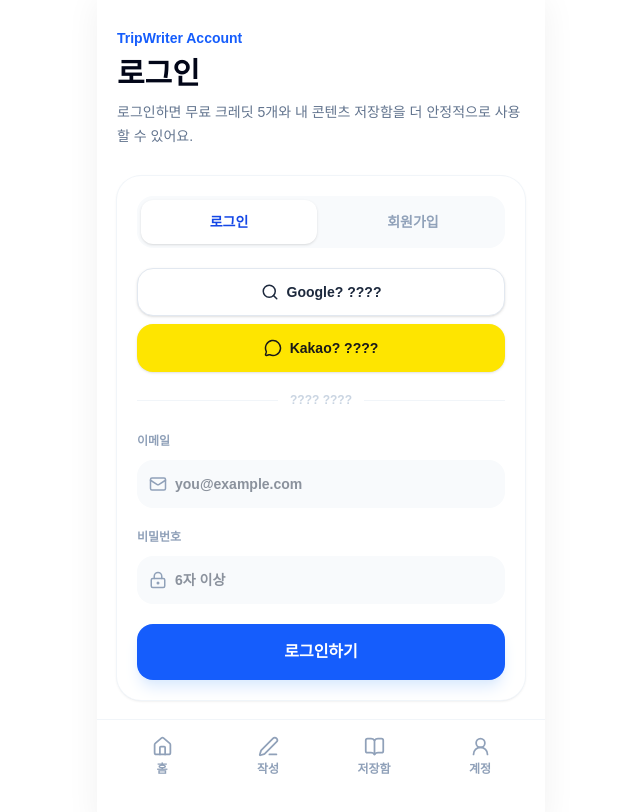
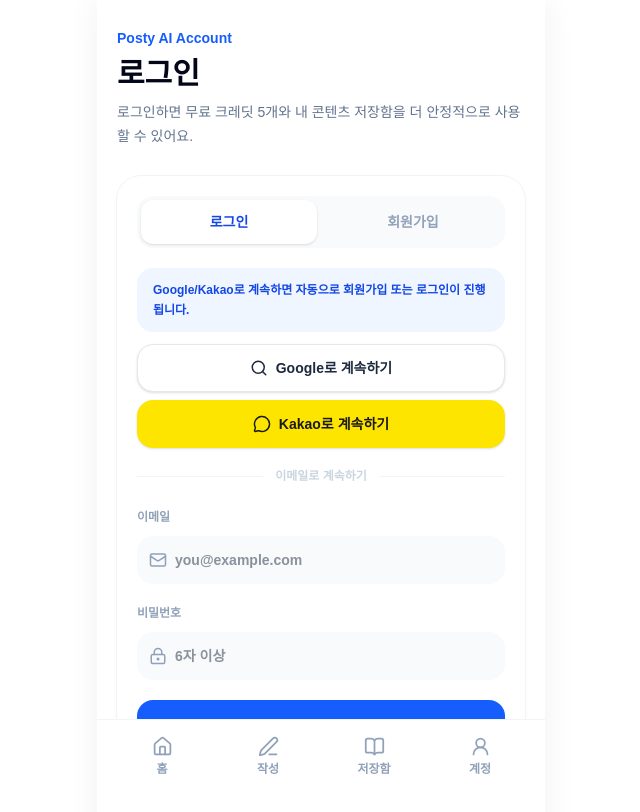
Before and after one commit to mykim2732/tripwriter, a Next.js app: page /login in a window 1280 px wide. Shown: the top 812 px of the page, without its empty margins (319-959 px from the left). Built offline with nearby package versions, Linux system fonts and the light colour scheme; no server answers.

Commit message:
Sprint 61: unify social login signup

```diff
--- a/app/auth/callback/page.tsx
+++ b/app/auth/callback/page.tsx
@@ -4,6 +4,7 @@
 import { useRouter, useSearchParams } from "next/navigation";
 import { Suspense, useEffect, useState } from "react";
 import { PageShell } from "@/components/PageShell";
+import { ensureProfile } from "@/lib/credits";
 import { browserSupabase } from "@/lib/supabase";
 
 export default function AuthCallbackPage() {
--- a/app/login/page.tsx
+++ b/app/login/page.tsx
@@ -1,6 +1,6 @@
 "use client";
 
-import { Loader2, Mail, LockKeyhole, MessageCircle, Search } from "lucide-react";
+import { Loader2, LockKeyhole, Mail, MessageCircle, Search } from "lucide-react";
 import { useRouter } from "next/navigation";
 import { useState } from "react";
 import { Button } from "@/components/Button";
@@ -74,7 +74,7 @@
       if (error) throw error;
     } catch (oauthError) {
       console.error("Supabase OAuth failed", oauthError);
-      setError(oauthError instanceof Error ? oauthError.message : "?? ??? ?? ? ??? ????.");
+      setError(oauthError instanceof Error ? oauthError.message : "소셜 로그인을 시작하지 못했어요. Supabase 설정을 확인해주세요.");
       setOauthLoading(null);
     }
   }
@@ -83,7 +83,7 @@
     <PageShell>
       <section className="px-5 pb-8 pt-7">
         <div className="mb-7">
-          <p className="text-sm font-bold text-blue-600">TripWriter Account</p>
+          <p className="text-sm font-bold text-blue-600">Posty AI Account</p>
           <h1 className="mt-2 text-3xl font-black tracking-normal text-slate-950">로그인</h1>
           <p className="mt-2 text-sm leading-6 text-slate-500">
             로그인하면 무료 크레딧 5개와 내 콘텐츠 저장함을 더 안정적으로 사용할 수 있어요.
@@ -96,8 +96,11 @@
             <button type="button" onClick={() => setMode("signup")} className={`min-h-11 rounded-xl text-sm font-black ${mode === "signup" ? "bg-white text-blue-700 shadow-sm" : "text-slate-400"}`}>회원가입</button>
           </div>
 
+          <div className="mt-5 rounded-2xl bg-blue-50 px-4 py-3 text-xs font-bold leading-5 text-blue-700">
+            Google/Kakao로 계속하면 자동으로 회원가입 또는 로그인이 진행됩니다.
+          </div>
 
-          <div className="mt-5 grid gap-2">
+          <div className="mt-3 grid gap-2">
             <button
               type="button"
               onClick={() => signInWithProvider("google")}
@@ -105,7 +108,7 @@
               className="inline-flex min-h-12 items-center justify-center gap-2 rounded-2xl border border-slate-200 bg-white px-4 text-sm font-black text-slate-800 shadow-sm disabled:opacity-60"
             >
               {oauthLoading === "google" ? <Loader2 className="animate-spin" size={18} /> : <Search size={18} />}
-              Google? ????
+              Google로 계속하기
             </button>
             <button
               type="button"
@@ -114,15 +117,16 @@
               className="inline-flex min-h-12 items-center justify-center gap-2 rounded-2xl bg-[#FEE500] px-4 text-sm font-black text-[#191919] shadow-sm disabled:opacity-60"
             >
               {oauthLoading === "kakao" ? <Loader2 className="animate-spin" size={18} /> : <MessageCircle size={18} />}
-              Kakao? ????
+              Kakao로 계속하기
             </button>
           </div>
 
           <div className="my-5 flex items-center gap-3 text-xs font-black text-slate-300">
             <span className="h-px flex-1 bg-slate-100" />
-            ???? ????
+            이메일로 계속하기
             <span className="h-px flex-1 bg-slate-100" />
           </div>
+
           <label className="block">
             <span className="text-xs font-black text-slate-400">이메일</span>
             <div className="mt-2 flex min-h-12 items-center gap-2 rounded-2xl bg-slate-50 px-3 focus-within:ring-2 focus-within:ring-blue-200">
```
